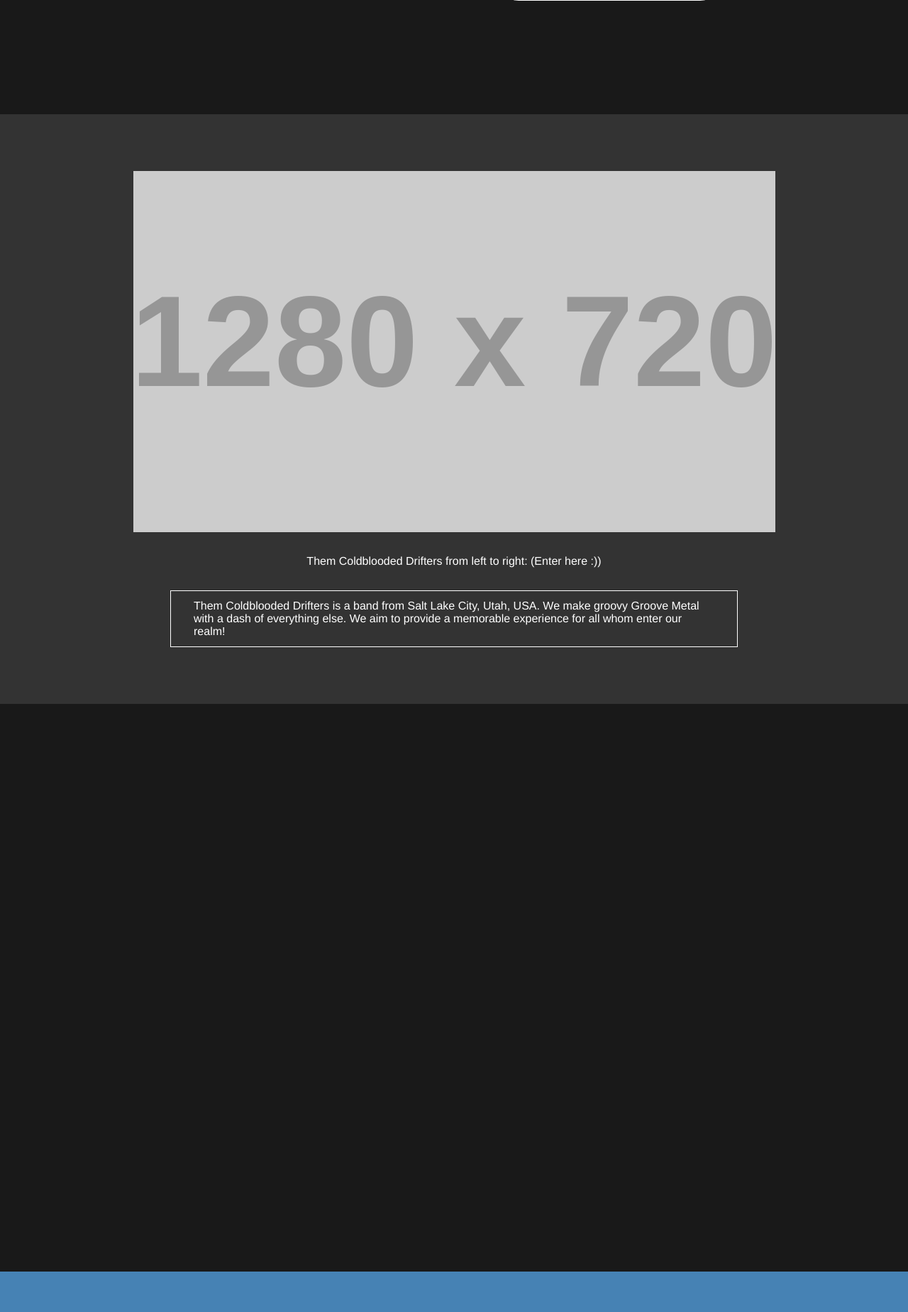
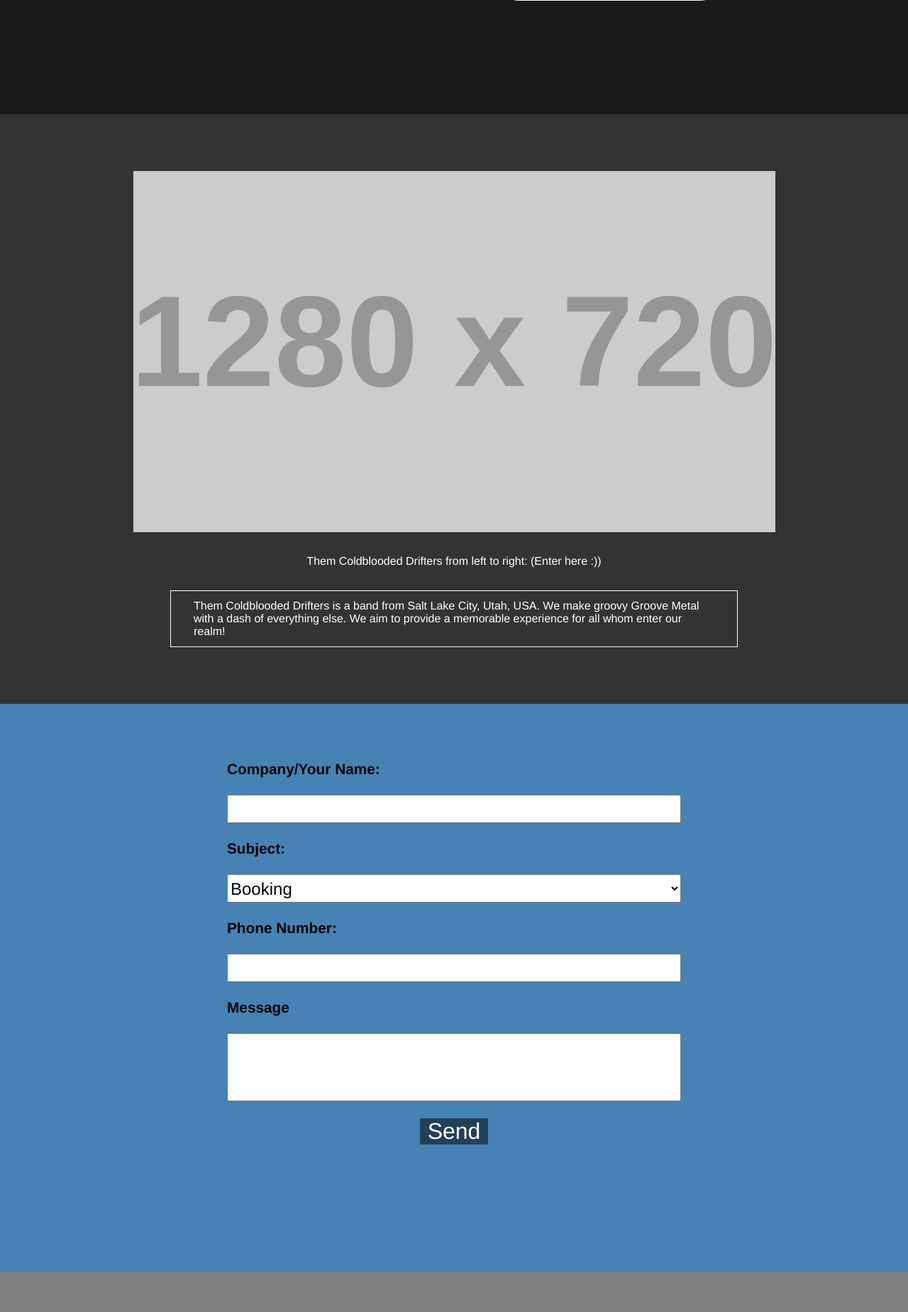
Before and after one commit to RugerClaus/front_redux, a PHP site: page / in a window 1280 px wide. Shown: the part 2551-4400 px from the top of the page at 71% size. Run offline with PHP 8.4, Linux system fonts and the light colour scheme; grey boxes labelled with a size stand in for pictures from a placeholder-image service; some libraries are stand-ins or nearby versions.

Commit message:
added some more formatting and tightened up structure for booking contact form. Began structure for band members

```diff
--- a/index.html
+++ b/index.html
@@ -15,7 +15,7 @@
         <ul>
             <li id="home_button"><a href="#home">Home</a></li>
             <li id="about_button"><a href="#about">About</a></li>
-            <li id="live_button"><a href="#live">Live</a></li>
+            <li id="live_button" class="live_nav_button"><a href="#live">Live</a></li>
             <li id="booking_button"><a href="#booking">Booking</a></li>
             <li><a href="#"> Music Portal</a></li>
             <li><a href="#">Merch Store</a></li>
@@ -33,11 +33,14 @@
                 <img src="https://media.themcoldbloodeddrifters.com/assets/master/socials/facebook.png" alt="Facebook">
             </a>
             <!-- Don't forget to come back and add target="_blank" -->
-            <a href="#" >
+            <a href="https://www.instagram.com/them_coldblooded_drifters/" >
                 <img src="https://media.themcoldbloodeddrifters.com/assets/master/socials/instagram.png" alt="Instagram">
             </a>
-            <a href="#">
+            <a href="https://tiktok.com/@themcoldbloodeddrifters">
                 <img src="https://media.themcoldbloodeddrifters.com/assets/master/socials/tiktok.png" alt="Tik Tok">
+            </a>
+            <a href="https://www.youtube.com/@ThemColdbloodedDrifters">
+                <img src="https://media.themcoldbloodeddrifters.com/assets/master/socials/youtube.png" alt="YouTube">
             </a>
         </div>
     </div>
@@ -65,7 +68,7 @@
                         <!-- Section 6 Aiden -->
                         <li><a href="#about">About</a></li>
                         <!-- The Live section of the site will contain dates for shows -->
-                        <li><a href="#live">Live</a></li>
+                        <!-- <li class="live_nav_button"><a href="#live">Live</a></li> -->
                         <!-- Will allow users to send an email to booking@themcoldbloodeddrifters.com -->
                         <li ><a href="#booking">Booking</a></li>
                         <!-- music.themcoldbloodeddrifters.com A THREE.js app that will contain an interactive music player -->
@@ -117,6 +120,13 @@
                 </div>
             </div>
         </section>
+        <section class="ryan_wrapper">
+            <div class="portrait_photo_wrapper"></div>
+            <div class="text_wrapper">
+
+            </div>
+            <div class="landscape_photo_wrapper"></div>
+        </section>
 
     </div>
     <!-- Live Shows Page section -->
@@ -125,7 +135,7 @@
     </div>
     <!-- Booking Page section -->
     <div class="booking_wrapper" id="booking">
-        <form class="booking_form" action="/contact" method="POST">
+        <form class="booking_form" action="https://api.themcoldbloodeddrifters.com/contact/send" method="POST">
             <label for="contact_name">Company/Your Name:</label>
             <input type="text" name="contact_name" id="contact_name_input" required>
             <label for="message_subject">Subject:</label>
@@ -137,7 +147,7 @@
             <input type="text" name="contact_phone" id="phone" required>
             <label for="message_body">Message</label>
             <textarea name="message_body" id="message_body" name="message_body"></textarea>
-            <button type="submit">Send</button>
+            <button type="submit" class="send_message_button">Send</button>
         </form>
     </div>
     <footer>
--- a/scripts/about.js
+++ b/scripts/about.js
@@ -1,4 +1,10 @@
 const about_band_text_element = document.querySelector(".about_band_text")
 
 fetch('api.themcoldbloodeddrifters.band/about_data')
-.then(response => response)
+.then(response => response.json())
+.then(about_data => {
+    if(!Array.isArray(about_data.images) || about_data.images.length === 0)
+    {
+        console.warn("No Images loaded")
+    }
+})
--- a/scripts/main.js
+++ b/scripts/main.js
@@ -140,3 +140,15 @@ close_socials_button.addEventListener("click", () => {
         socials_inner_wrapper.style.display = "flex"
     }
 })
+
+const live_section = document.getElementById('live')
+const live_tab = document.querySelector('.live_nav_button')
+
+if(live_section.children.length > 0){
+    live_section.style.display = 'flex'
+    live_tab.style.display = 'flex'
+}
+else {
+    live_section.style.display = 'none'
+    live_tab.style.display = 'none'
+}
--- a/styles/main.css
+++ b/styles/main.css
@@ -359,6 +359,7 @@ body {
 
 /* LIVE PAGE */
 .live_wrapper {
+    display: flex;
     min-height: 100vh;
     background-color: rgba(0,0,0,0.9);
 }
@@ -381,6 +382,22 @@ body {
     gap: 1.5rem;
 }
 
+.booking_wrapper .booking_form .send_message_button {
+    width: 6rem;
+    font-size: 2rem;
+    margin-left: auto;
+    margin-right: auto;
+    border: none;
+    background-color: rgba(0,0,0,0.5);
+    color: white;
+}
+
+.booking_wrapper .booking_form .send_message_button:hover {
+    border: 3px solid red;
+    background-color: rgba(0,0,0,0.1);
+    cursor: pointer;
+}
+
 .booking_wrapper .booking_form input,select {
     height: 2.5rem;
     font-size: 1.5rem;
@@ -389,6 +406,7 @@ body {
 .booking_wrapper .booking_form textarea {
     min-height: 6rem;
     font-size: 1.5rem;
+    resize: none;
 }
 
 .booking_wrapper .booking_form label {
```
